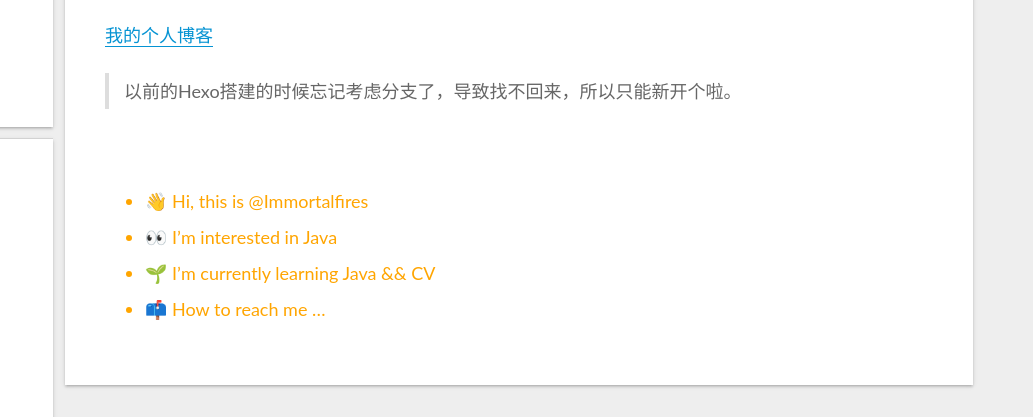
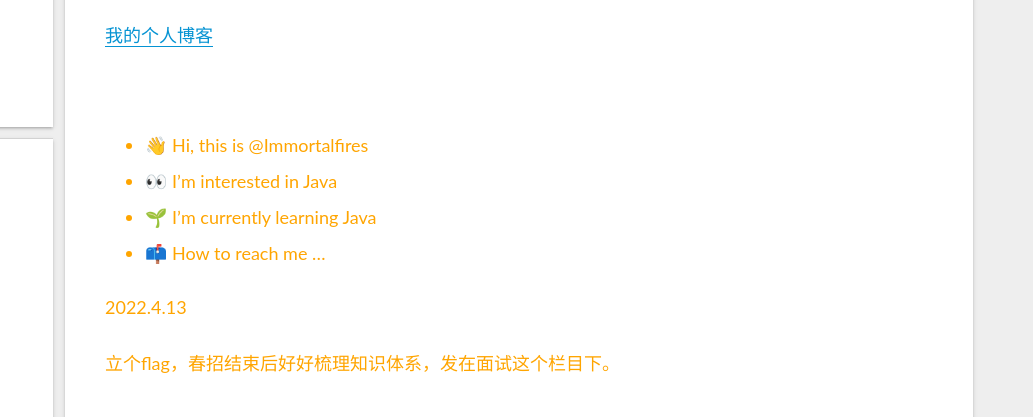
Before and after one commit to Immortalfires/Immortalfires.github.io, a plain HTML site: page about/index.html in a window 1280 px wide. Shown: the part 239-656 px from the top of the page, 247-1280 px from the left. Drawn offline with Linux system fonts and the light colour scheme; some packages are replaced by stand-ins of ours.

Commit message:
Site updated: 2022-04-13 22:04:38

```diff
--- a/about/index.html
+++ b/about/index.html
@@ -20,15 +20,15 @@
     var CONFIG = {"hostname":"immortalfires.github.io","root":"/","scheme":"Gemini","version":"7.8.0","exturl":false,"sidebar":{"position":"left","display":"post","padding":18,"offset":12,"onmobile":false},"copycode":{"enable":true,"show_result":true,"style":"flat"},"back2top":{"enable":true,"sidebar":false,"scrollpercent":true},"bookmark":{"enable":false,"color":"#222","save":"auto"},"fancybox":false,"mediumzoom":false,"lazyload":true,"pangu":false,"comments":{"style":"tabs","active":null,"storage":true,"lazyload":false,"nav":null},"algolia":{"hits":{"per_page":10},"labels":{"input_placeholder":"Search for Posts","hits_empty":"We didn't find any results for the search: ${query}","hits_stats":"${hits} results found in ${time} ms"}},"localsearch":{"enable":true,"trigger":"auto","top_n_per_article":1,"unescape":false,"preload":false},"motion":{"enable":true,"async":false,"transition":{"post_block":"fadeIn","post_header":"slideDownIn","post_body":"slideDownIn","coll_header":"slideLeftIn","sidebar":"slideUpIn"}},"path":"search.xml"};
   </script>
 
-  <meta name="description" content="我的CSDN博客 我的github 我的个人博客  以前的Hexo搭建的时候忘记考虑分支了，导致找不回来，所以只能新开个啦。       👋 Hi, this is @Immortalfires 👀 I’m interested in Java 🌱 I’m currently learning Java &amp;&amp; CV 📫 How to reach me …">
+  <meta name="description" content="我的CSDN博客 我的github 我的个人博客      👋 Hi, this is @Immortalfires 👀 I’m interested in Java 🌱 I’m currently learning Java 📫 How to reach me …      2022.4.13 立个flag，春招结束后好好梳理知识体系，发在面试这个栏目下。">
 <meta property="og:type" content="website">
 <meta property="og:title" content="关于我">
 <meta property="og:url" content="https://immortalfires.github.io/about/index.html">
 <meta property="og:site_name" content="Immortalfires">
-<meta property="og:description" content="我的CSDN博客 我的github 我的个人博客  以前的Hexo搭建的时候忘记考虑分支了，导致找不回来，所以只能新开个啦。       👋 Hi, this is @Immortalfires 👀 I’m interested in Java 🌱 I’m currently learning Java &amp;&amp; CV 📫 How to reach me …">
+<meta property="og:description" content="我的CSDN博客 我的github 我的个人博客      👋 Hi, this is @Immortalfires 👀 I’m interested in Java 🌱 I’m currently learning Java 📫 How to reach me …      2022.4.13 立个flag，春招结束后好好梳理知识体系，发在面试这个栏目下。">
 <meta property="og:locale" content="zh_CN">
 <meta property="article:published_time" content="2022-01-09T20:54:34.000Z">
-<meta property="article:modified_time" content="2022-01-10T13:48:16.622Z">
+<meta property="article:modified_time" content="2022-04-13T14:04:28.264Z">
 <meta property="article:author" content="Au revoir">
 <meta name="twitter:card" content="summary">
 
@@ -218,9 +218,6 @@
           <p><a target="_blank" rel="noopener" href="https://blog.csdn.net/qq_43598179?spm=1001.2101.3001.5343">我的CSDN博客</a></p>
 <p><a target="_blank" rel="noopener" href="https://github.com/Immortalfires">我的github</a></p>
 <p><a href="https://immortalfires.github.io/">我的个人博客</a></p>
-<blockquote>
-<p>以前的Hexo搭建的时候忘记考虑分支了，导致找不回来，所以只能新开个啦。</p>
-</blockquote>
 <br>
 
 <font color=orange>
@@ -228,10 +225,16 @@
 <ul>
 <li>👋 Hi, this is @Immortalfires</li>
 <li>👀 I’m interested in Java</li>
-<li>🌱 I’m currently learning Java &amp;&amp; CV</li>
+<li>🌱 I’m currently learning Java</li>
 <li>📫 How to reach me …</li>
 </ul>
 <font/>
+
+
+
+<p>2022.4.13</p>
+<p>立个flag，春招结束后好好梳理知识体系，发在面试这个栏目下。</p>
+
       </div>
 
 
```
